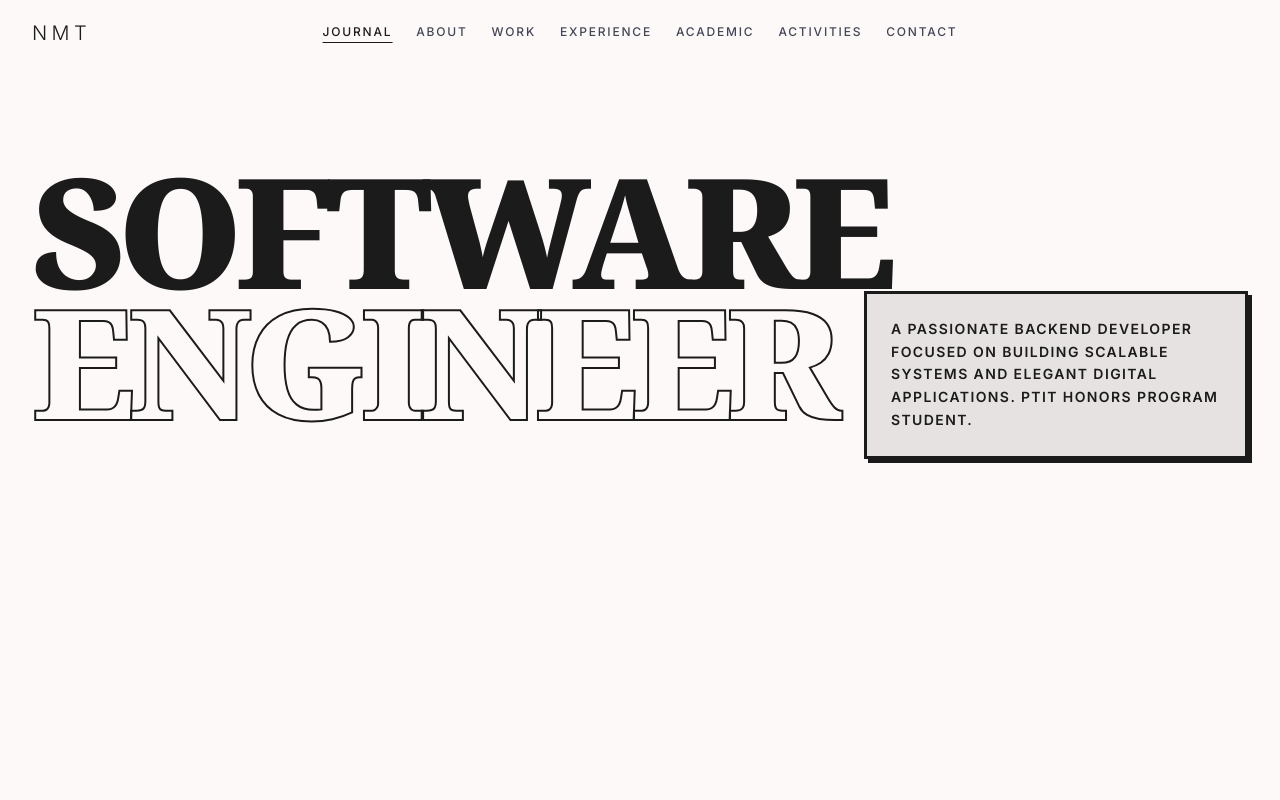
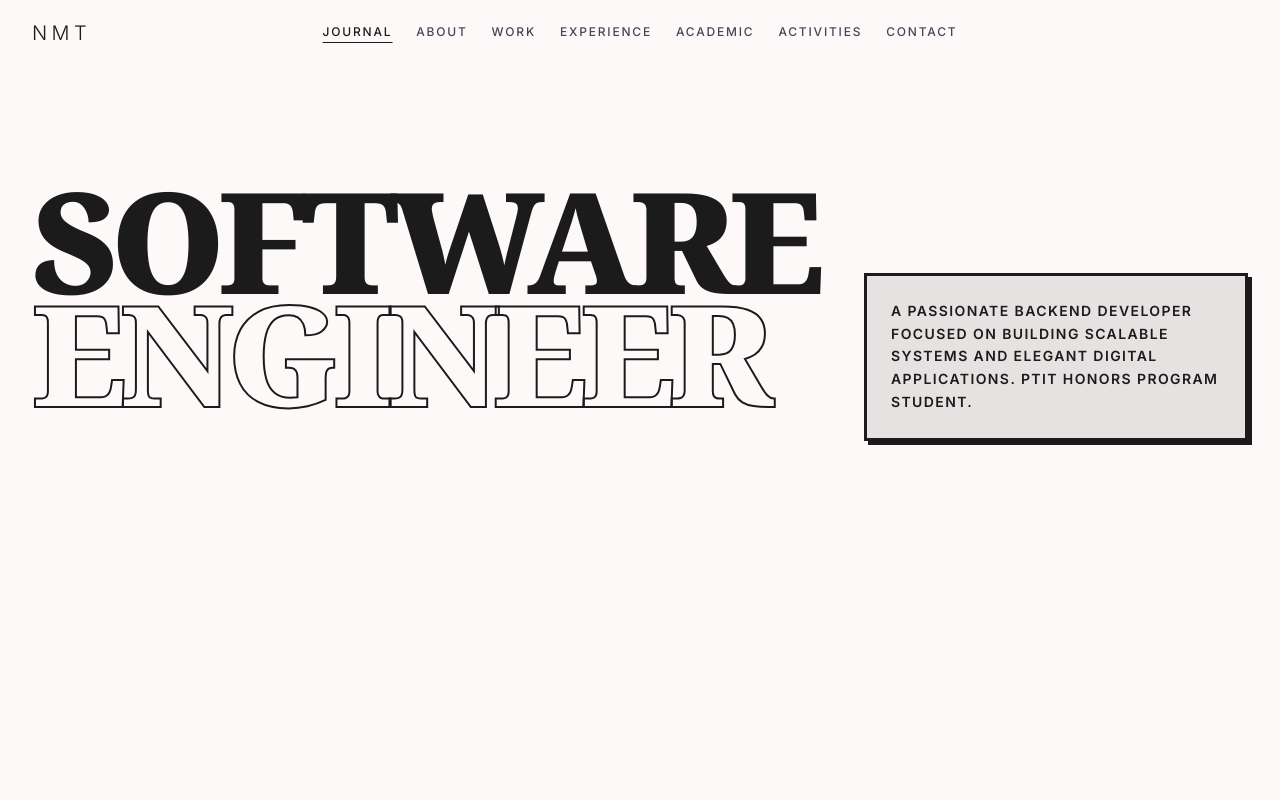
Before and after one commit to MinhToan4/portfolio, a Next.js app: page / in a window 1280 px wide. Shown: the top 800 px of the page. Built offline with nearby package versions, Linux system fonts and the light colour scheme.

Commit message:
Update: tối ưu nhỏ

```diff
--- a/src/app/page.tsx
+++ b/src/app/page.tsx
@@ -10,7 +10,7 @@ import Footer from '@/components/Footer';
 
 export default function Home() {
   return (
-    <div style={{ minHeight: '100vh', background: 'var(--bg)' }}>
+    <div className="overflow-x-hidden w-full relative" style={{ minHeight: '100vh', background: 'var(--bg)' }}>
       <Header />
       <main>
         <Hero />
--- a/src/components/Hero.tsx
+++ b/src/components/Hero.tsx
@@ -18,7 +18,7 @@ export default function Hero() {
           animate={{ opacity: 1, y: 0 }}
           transition={{ duration: 0.8, ease: [0.16, 1, 0.3, 1] }}
         >
-          <h1 className="font-headline font-black text-[clamp(3rem,12vw,10rem)] tracking-tighter leading-[0.85] mb-8 uppercase">
+          <h1 className="font-headline text-[clamp(2rem,11vw,9rem)] leading-[0.8] tracking-tighter text-on-surface font-black uppercase w-full break-words relative z-20 mb-8">
             SOFTWARE <br/>
             <span className="text-outline-brutal">ENGINEER</span>
           </h1>
--- a/src/components/Projects.tsx
+++ b/src/components/Projects.tsx
@@ -97,9 +97,9 @@ export default function Projects() {
           viewport={{ once: true }}
           transition={{ duration: 0.6 }}
         >
-          <h1 className="font-headline font-black text-[clamp(3.2rem,11vw,9rem)] tracking-tighter text-on-surface leading-[0.85] mb-12">
+          <h2 className="font-headline text-[clamp(2rem,11vw,9rem)] leading-[0.85] font-black tracking-tighter text-on-surface mb-8 md:mb-16 uppercase">
             SELECTED <br/> <span className="text-outline-brutal">CHRONOLOGY</span>
-          </h1>
+          </h2>
         </motion.div>
         <motion.div
           className="col-span-12 md:col-start-9 md:col-span-4 self-end md:translate-y-8"
```
